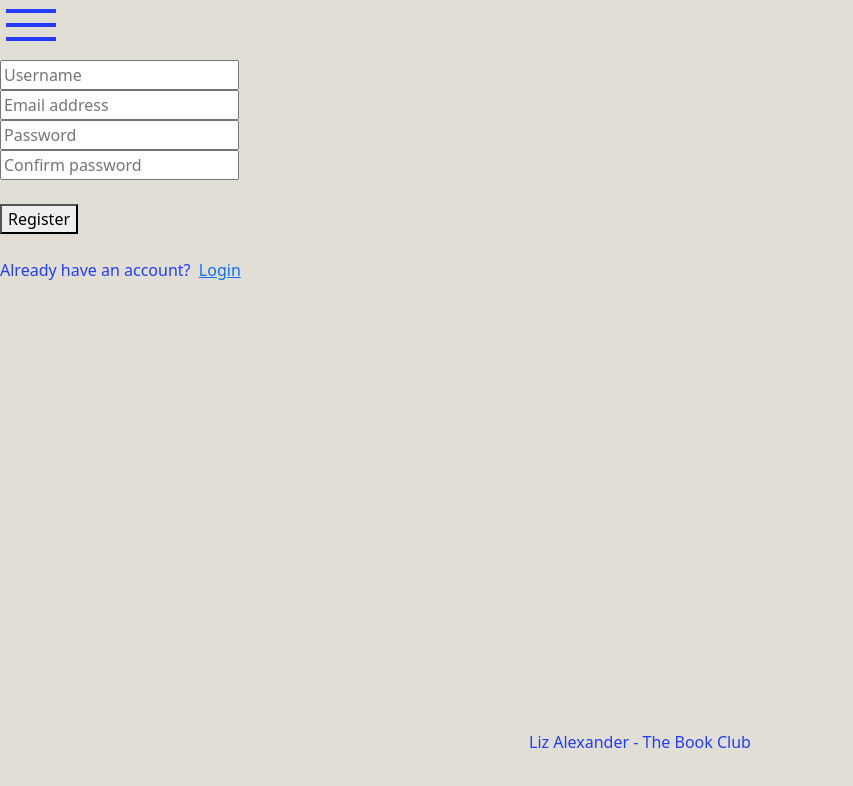
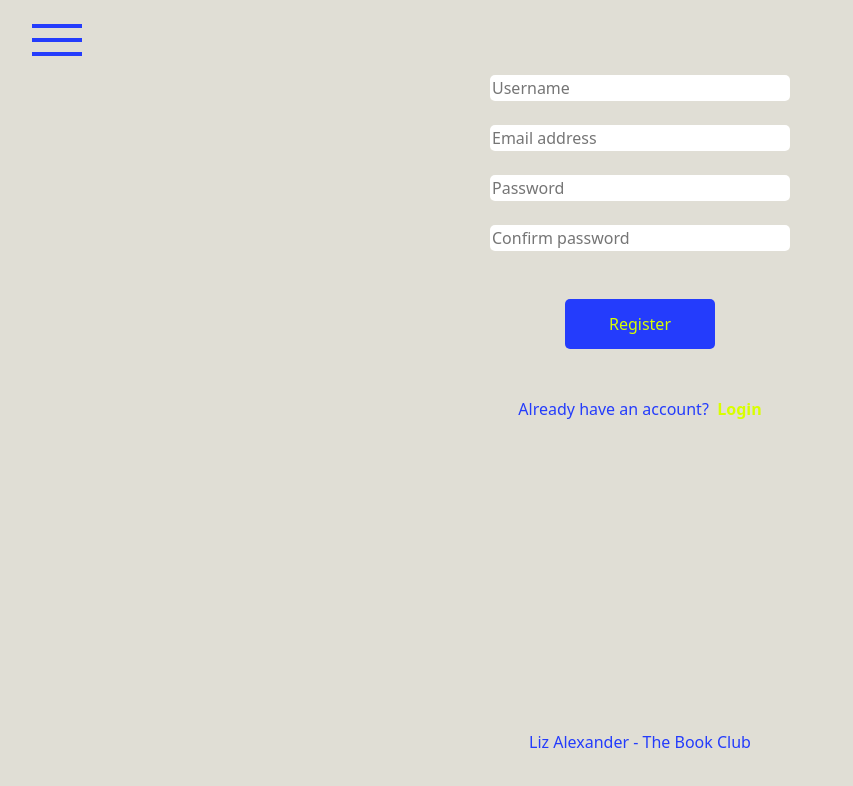
Before and after one commit to lizalex7/the_book_club, a React (Vite) app in the folder client/: page /register in a window 1280 px wide. Shown: the top 786 px of the page, without its empty margins (0-853 px from the left). Built offline with nearby package versions, Linux system fonts and the light colour scheme.

Commit message:
inital formatting to the form pages

```diff
--- a/client/src/styles/components/Nav.scss
+++ b/client/src/styles/components/Nav.scss
@@ -2,6 +2,8 @@
   background: none;
   border: none;
   cursor: pointer;
+  padding-left: 2em;
+  padding-top: 1em;
   span {
     height: 4px;
     display: block;
@@ -11,32 +13,31 @@
   }
 }
 
-// .modal-header {
-//   flex-grow: 1;
-//   background: #FF7C5E;
-//   color: #FEE8B0;
-//   button {
-//     position: absolute;
-//     top: 2rem;
-//     right: 2rem;
-//     color: #FEE8B0;
-//   }
-//   nav {
-//     display: flex;
-//     flex-direction: column;
-//     align-items: left;
-//     justify-content: left;
-//     a, span, .logout {
-//       color: #FEE8B0;
-//       text-decoration: none;
-//       cursor: pointer;
-//       font-size: 3em;
-//     }
-//   }
-// }
+.modal-header {
+  flex-grow: 1;
+  background: #D9FE00;
+  color: #243CFC;
+  button {
+    position: absolute;
+    top: 2rem;
+    right: 2rem;
+    color: #243CFC;
+  }
+  nav {
+    display: flex;
+    flex-direction: column;
+    align-items: left;
+    justify-content: left;
+    a, span, .logout {
+      color: #243CFC;
+      text-decoration: none;
+      cursor: pointer;
+      font-size: 3em;
+    }
+  }
+}
 
 .navbar{
-  // @include flex(row-reverse, center, space-between);
   padding: 1.5em;
   background-color: #E0DED5;
 }
--- a/client/src/styles/components/home.scss
+++ b/client/src/styles/components/home.scss
@@ -3,3 +3,7 @@
   align-items: center;
   justify-content: center;
 }
+
+img {
+  height: 10px;
+}
--- a/client/src/styles/global/base.scss
+++ b/client/src/styles/global/base.scss
@@ -1,5 +1,6 @@
 body {
   flex-grow: 1;
+  margin: 0px;
 }
 
 #root {
--- a/client/src/styles/global/forms.scss
+++ b/client/src/styles/global/forms.scss
@@ -0,0 +1,64 @@
+.registeruser, .registeremail, .registerpass, .registerpasscon, input {
+  background-color: white;
+  border-radius: 5px;
+  border: none;
+  color: #243CFC;
+  width: 300px;
+}
+
+.danger{
+  color: red;
+  width: 50%;
+}
+
+// Register and login button formatting and behaviours
+.reg-login-btn {
+  font-size: 20px;
+  height: 50px;
+  width: 150px;
+  background-color: #243CFC;
+  border-radius: 5px;
+  font-size: 1em;
+  color: #D9FE00;
+  border: none;
+}
+
+.register, .login {
+  color: #243CFC;
+}
+
+.reg-login-btn:hover {
+  background-color: #D9FE00; /* Change color on hover */
+  color: #243CFC;
+}
+
+.reg-login-btn:active {
+  transform: translate(1px, 1px); /* Move button 2px down on click */
+}
+
+.reg-login-link:hover {
+  background-color: #D9FE00; /* Change color on hover */
+  color: #243CFC;
+}
+
+p {
+  a, span {
+    text-decoration: none;
+    color: #D9FE00;
+    font-weight: bold;
+  }
+}
+
+.registerform {
+  display: flex;
+  flex-direction: column;
+  align-items: center;
+  justify-content: center;
+}
+
+.login-form {
+  display: flex;
+  flex-direction: column;
+  align-items: center;
+  justify-content: center;
+}
--- a/client/src/styles/main.scss
+++ b/client/src/styles/main.scss
@@ -1,6 +1,6 @@
 @import 'global/base.scss';
 @import 'global/variables.scss';
-// @import '/.global/forms.scss';
+@import 'global/forms.scss';
 
 @import 'components/footer.scss';
 @import 'components/Nav.scss';
```
Also changed, not shown: client/src/styles/components/books.scss (added).
